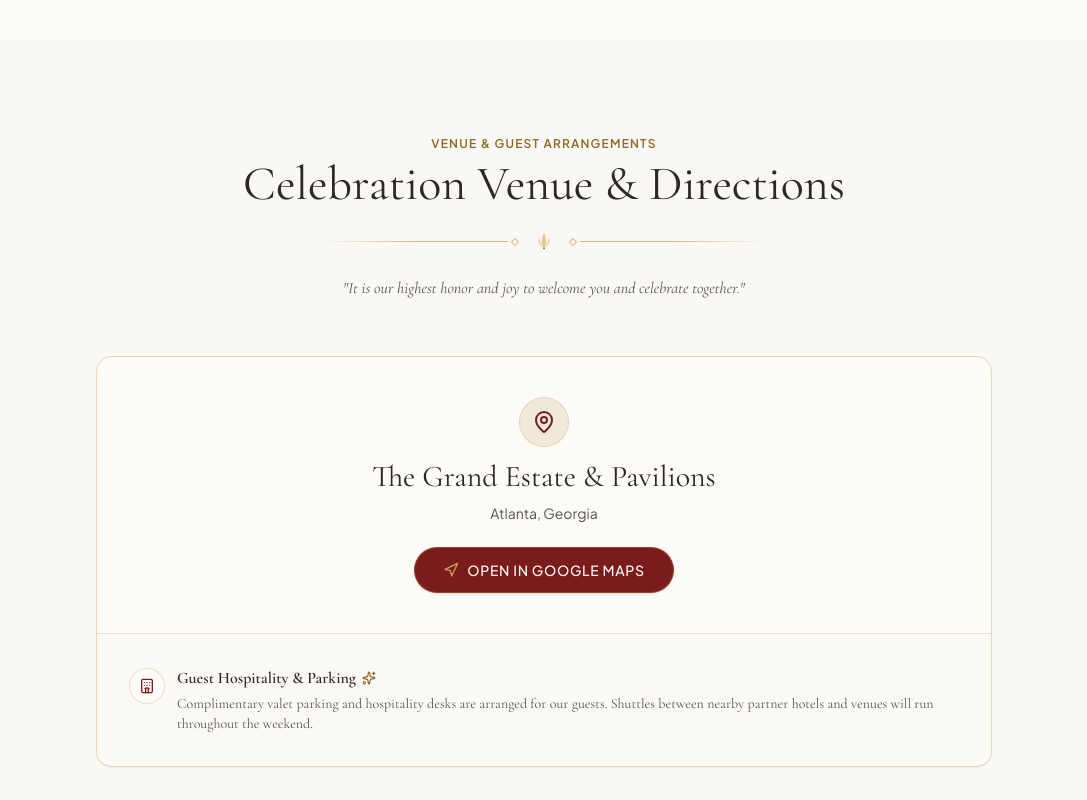
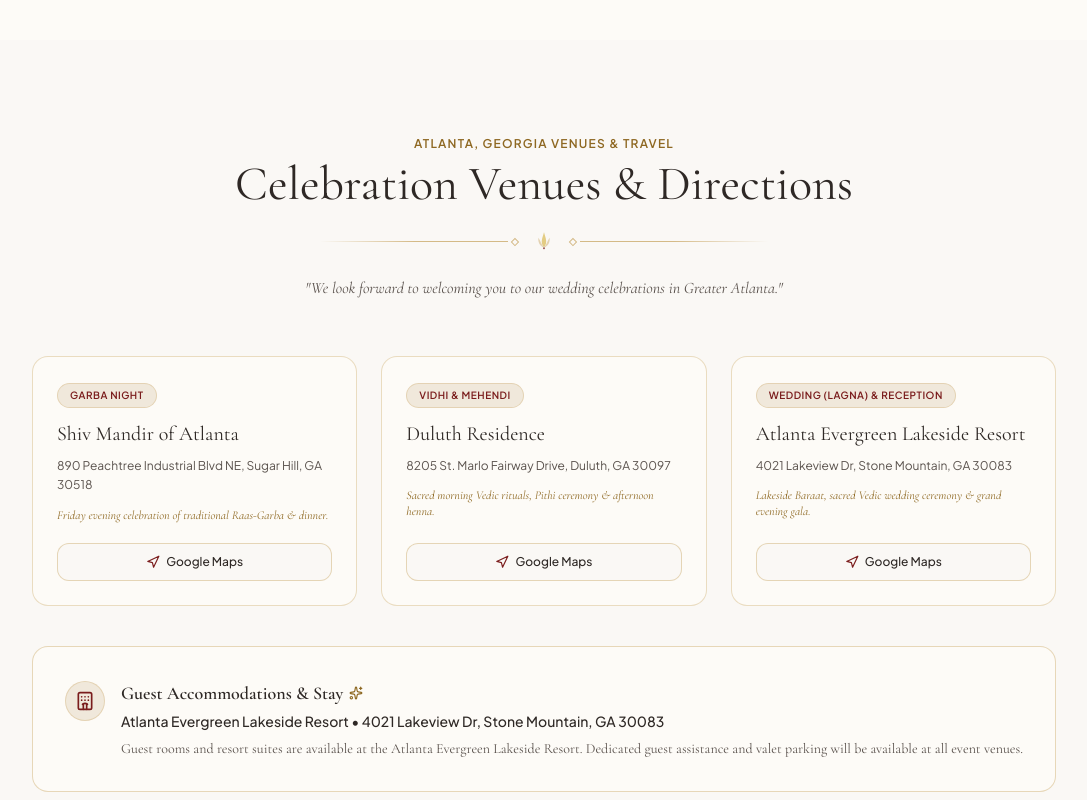
Before and after one commit to ishaan-goswami/Neevedita-and-Shreyas, a React (Vite) app: page / in a window 1280 px wide. Shown: the part 1460-2260 px from the top of the page, without its empty margins (96-1183 px from the left). Built offline with nearby package versions, Linux system fonts and the light colour scheme.

Commit message:
feat: add real venue addresses for Garba, Vidhi, Lagna, and Reception

```diff
--- a/src/components/VenueSection.tsx
+++ b/src/components/VenueSection.tsx
@@ -1,69 +1,85 @@
 import React from 'react';
 import { weddingConfig } from '../weddingConfig';
 import { MandalaDivider } from './MandalaDivider';
-import { MapPin, Hotel, Navigation, Sparkles } from 'lucide-react';
+import { Hotel, Navigation, Sparkles } from 'lucide-react';
 
 export const VenueSection: React.FC = () => {
-  const { venueOverview } = weddingConfig;
+  const { venuesList, venueOverview } = weddingConfig;
 
   return (
     <section id="overview" className="py-16 sm:py-24 px-4 bg-ivory-100/60 relative">
-      <div className="max-w-4xl mx-auto">
+      <div className="max-w-5xl mx-auto">
         {/* Section Header */}
         <div className="text-center max-w-2xl mx-auto mb-14">
           <p className="text-xs uppercase tracking-widest text-gold-dark font-semibold mb-2">
-            Venue & Guest Arrangements
+            Atlanta, Georgia Venues & Travel
           </p>
           <h2 className="text-3xl sm:text-4xl md:text-5xl font-serif text-charcoal font-normal">
-            Celebration Venue & Directions
+            Celebration Venues & Directions
           </h2>
           <MandalaDivider className="my-5" />
           <p className="text-sm sm:text-base text-charcoal-light font-serif italic">
-            "It is our highest honor and joy to welcome you and celebrate together."
+            "We look forward to welcoming you to our wedding celebrations in Greater Atlanta."
           </p>
         </div>
 
-        {/* Venue Information Card */}
-        <div className="bg-ivory-50 rounded-2xl border border-gold/40 shadow-sm overflow-hidden mb-8">
-          <div className="p-8 sm:p-10 text-center max-w-2xl mx-auto">
-            <span className="inline-flex p-3 rounded-full bg-sandstone/60 border border-gold/30 text-maroon mb-3">
-              <MapPin className="w-6 h-6" />
+        {/* 3 Main Celebration Venues Grid */}
+        <div className="grid md:grid-cols-3 gap-6 mb-10">
+          {venuesList.map((v, i) => (
+            <div
+              key={i}
+              className="bg-ivory-50 rounded-2xl border border-gold/35 shadow-xs hover:border-gold/70 transition-all p-6 flex flex-col justify-between"
+            >
+              <div>
+                <span className="inline-block px-3 py-1 rounded-full bg-sandstone/60 border border-gold/30 text-maroon text-[10px] font-semibold uppercase tracking-wider mb-3">
+                  {v.role}
                 </span>
 
-            <h3 className="text-2xl sm:text-3xl font-serif text-charcoal font-normal mb-2">
-              {venueOverview.name}
+                <h3 className="text-xl font-serif text-charcoal font-normal mb-2">
+                  {v.name}
                 </h3>
 
-            <p className="text-xs sm:text-sm text-charcoal-light font-sans max-w-md mx-auto mb-6 leading-relaxed">
-              {venueOverview.fullAddress}
+                <p className="text-xs text-charcoal-light font-sans mb-3 leading-relaxed">
+                  {v.address}
                 </p>
 
+                {v.note && (
+                  <p className="text-xs text-gold-dark font-serif italic mb-5">
+                    {v.note}
+                  </p>
+                )}
+              </div>
+
               <a
-              href={venueOverview.googleMapsDirectionsUrl}
+                href={v.googleMapsUrl}
                 target="_blank"
                 rel="noopener noreferrer"
-              className="inline-flex items-center space-x-2 px-7 py-3 rounded-full bg-maroon hover:bg-maroon-dark text-ivory-50 text-xs sm:text-sm font-medium tracking-wider uppercase shadow transition-all duration-200 border border-gold/30"
+                className="w-full inline-flex items-center justify-center space-x-1.5 px-4 py-2.5 rounded-xl bg-ivory-100 hover:bg-gold-light/30 border border-gold/40 text-xs text-charcoal font-medium transition-colors"
               >
-              <Navigation className="w-4 h-4 text-gold" />
-              <span>Open in Google Maps</span>
+                <Navigation className="w-3.5 h-3.5 text-maroon" />
+                <span>Google Maps</span>
               </a>
             </div>
+          ))}
+        </div>
 
-          {/* Hospitality & Stay Details */}
-          <div className="border-t border-gold/30 p-6 sm:p-8 bg-ivory-100/50">
-            <div className="flex items-start space-x-3">
-              <div className="w-9 h-9 rounded-full bg-ivory-50 border border-gold/30 flex items-center justify-center flex-shrink-0 mt-0.5">
-                <Hotel className="w-4 h-4 text-maroon" />
+        {/* Accommodations & Guest Info Card */}
+        <div className="bg-ivory-50 rounded-2xl border border-gold/40 p-6 sm:p-8 shadow-xs">
+          <div className="flex items-start space-x-4">
+            <div className="w-10 h-10 rounded-full bg-sandstone/60 border border-gold/30 flex items-center justify-center flex-shrink-0 mt-0.5">
+              <Hotel className="w-5 h-5 text-maroon" />
             </div>
             <div className="space-y-1">
-                <h4 className="font-serif text-base font-semibold text-charcoal flex items-center space-x-1.5">
-                  <span>Guest Hospitality & Parking</span>
+              <h4 className="font-serif text-lg font-semibold text-charcoal flex items-center space-x-1.5">
+                <span>Guest Accommodations & Stay</span>
                 <Sparkles className="w-3.5 h-3.5 text-gold-dark" />
               </h4>
-                <p className="text-xs sm:text-sm text-charcoal-light font-serif leading-relaxed">
+              <p className="text-xs sm:text-sm text-charcoal font-medium">
+                {venueOverview.name} • {venueOverview.fullAddress}
+              </p>
+              <p className="text-xs sm:text-sm text-charcoal-light font-serif leading-relaxed pt-1">
                 {venueOverview.accommodationsNote}
               </p>
-              </div>
             </div>
           </div>
         </div>
--- a/src/weddingConfig.ts
+++ b/src/weddingConfig.ts
@@ -44,6 +44,13 @@
   weddingDate: string; // ISO date for countdown
   displayDateText: string;
   locationCity: string;
+  venuesList: {
+    role: string;
+    name: string;
+    address: string;
+    googleMapsUrl: string;
+    note?: string;
+  }[];
   venueOverview: {
     name: string;
     cityState: string;
@@ -83,12 +90,36 @@
   displayDateText: "May 28 – 30, 2027",
   locationCity: "Atlanta, Georgia",
 
+  venuesList: [
+    {
+      role: "Garba Night",
+      name: "Shiv Mandir of Atlanta",
+      address: "890 Peachtree Industrial Blvd NE, Sugar Hill, GA 30518",
+      googleMapsUrl: "https://maps.google.com/?q=Shiv+Mandir+of+Atlanta,+890+Peachtree+Industrial+Blvd+NE,+Sugar+Hill,+GA+30518",
+      note: "Friday evening celebration of traditional Raas-Garba & dinner."
+    },
+    {
+      role: "Vidhi & Mehendi",
+      name: "Duluth Residence",
+      address: "8205 St. Marlo Fairway Drive, Duluth, GA 30097",
+      googleMapsUrl: "https://maps.google.com/?q=8205+St.+Marlo+Fairway+Drive,+Duluth,+GA+30097",
+      note: "Sacred morning Vedic rituals, Pithi ceremony & afternoon henna."
+    },
+    {
+      role: "Wedding (Lagna) & Reception",
+      name: "Atlanta Evergreen Lakeside Resort",
+      address: "4021 Lakeview Dr, Stone Mountain, GA 30083",
+      googleMapsUrl: "https://maps.google.com/?q=Atlanta+Evergreen+Lakeside+Resort,+4021+Lakeview+Dr,+Stone+Mountain,+GA+30083",
+      note: "Lakeside Baraat, sacred Vedic wedding ceremony & grand evening gala."
+    }
+  ],
+
   venueOverview: {
-    name: "The Grand Estate & Pavilions",
-    cityState: "Atlanta, Georgia",
-    fullAddress: "Atlanta, Georgia",
-    googleMapsDirectionsUrl: "https://maps.google.com/?q=Atlanta+Georgia",
-    accommodationsNote: "Complimentary valet parking and hospitality desks are arranged for our guests. Shuttles between nearby partner hotels and venues will run throughout the weekend."
+    name: "Atlanta Evergreen Lakeside Resort",
+    cityState: "Stone Mountain, Georgia",
+    fullAddress: "4021 Lakeview Dr, Stone Mountain, GA 30083",
+    googleMapsDirectionsUrl: "https://maps.google.com/?q=Atlanta+Evergreen+Lakeside+Resort,+4021+Lakeview+Dr,+Stone+Mountain,+GA+30083",
+    accommodationsNote: "Guest rooms and resort suites are available at the Atlanta Evergreen Lakeside Resort. Dedicated guest assistance and valet parking will be available at all event venues."
   },
 
   events: [
@@ -99,20 +130,20 @@
       date: "Friday, May 28, 2027",
       time: "1:00 PM – 4:30 PM",
       muhuratNote: "Henna stations open at 1:15 PM",
-      venueName: "The Garden Pavilion",
-      hallName: "Sunlit Floral Terrace",
-      cityState: "Atlanta, Georgia",
-      address: "Atlanta, Georgia",
+      venueName: "Duluth Residence",
+      hallName: "Outdoor Garden Terrace & Lawns",
+      cityState: "Duluth, GA",
+      address: "8205 St. Marlo Fairway Drive, Duluth, GA 30097",
       dressCode: "Pastels, Festive Florals, or Light Traditional",
       dressCodeColorHex: "#059669",
       dressCodeSuggestion: "Breezy kurtas, light lehengas, or comfortable festive wear for henna application and socializing.",
-      description: "An intimate, colorful gathering with delicate henna application, fresh chai, savory street bites, and soulful music as celebrations begin.",
+      description: "An intimate, colorful gathering with delicate henna application, savory Indian street fare, fresh chai, and music as our wedding celebrations kick off.",
       iconName: "flower",
-      googleMapsUrl: "https://maps.google.com/?q=Atlanta+Georgia",
+      googleMapsUrl: "https://maps.google.com/?q=8205+St.+Marlo+Fairway+Drive,+Duluth,+GA+30097",
       calendarEvent: {
         title: "Shreyas & Neevedita — Mehendi Celebration",
         description: "Join us for an afternoon of henna, music, and lunch.",
-        location: "The Garden Pavilion, Atlanta, Georgia",
+        location: "8205 St. Marlo Fairway Drive, Duluth, GA 30097",
         startDate: "20270528T130000Z",
         endDate: "20270528T163000Z"
       }
@@ -124,20 +155,20 @@
       date: "Friday, May 28, 2027",
       time: "6:30 PM onwards",
       muhuratNote: "Aarti at 7:00 PM • Raas-Garba follows",
-      venueName: "The Grand Celebration Hall",
-      hallName: "Main Ballroom & Dance Floor",
-      cityState: "Atlanta, Georgia",
-      address: "Atlanta, Georgia",
+      venueName: "Shiv Mandir of Atlanta",
+      hallName: "Community Celebration Hall",
+      cityState: "Sugar Hill, GA",
+      address: "890 Peachtree Industrial Blvd NE, Sugar Hill, GA 30518",
       dressCode: "Vibrant Chaniya Cholis, Kediya, Kurtas, or Colorful Ethnic",
       dressCodeColorHex: "#D97706",
       dressCodeSuggestion: "Comfortable footwear ready for continuous Garba circles, spinning Dandiya Raas, and dhol beats!",
       description: "An electrifying evening of traditional Gujarati Garba, spinning Dandiya Raas with sticks, live energetic percussion, and an authentic dinner spread.",
       iconName: "music",
-      googleMapsUrl: "https://maps.google.com/?q=Atlanta+Georgia",
+      googleMapsUrl: "https://maps.google.com/?q=Shiv+Mandir+of+Atlanta,+890+Peachtree+Industrial+Blvd+NE,+Sugar+Hill,+GA+30518",
       calendarEvent: {
         title: "Shreyas & Neevedita — Garba & Raas Night",
         description: "A high-energy night of Garba, Dandiya Raas, music, and dinner.",
-        location: "The Grand Celebration Hall, Atlanta, Georgia",
+        location: "Shiv Mandir of Atlanta, 890 Peachtree Industrial Blvd NE, Sugar Hill, GA 30518",
         startDate: "20270528T183000Z",
         endDate: "20270528T233000Z"
       }
@@ -149,20 +180,20 @@
       date: "Saturday, May 29, 2027",
       time: "9:30 AM – 1:30 PM",
       muhuratNote: "Puja begins promptly at 9:45 AM",
-      venueName: "The Heritage Courtyard",
-      hallName: "The Sacred Mandap Hall",
-      cityState: "Atlanta, Georgia",
-      address: "Atlanta, Georgia",
+      venueName: "Duluth Residence",
+      hallName: "The Sacred Mandap Pavilion",
+      cityState: "Duluth, GA",
+      address: "8205 St. Marlo Fairway Drive, Duluth, GA 30097",
       dressCode: "Sunshine Yellow, Ochre, Gold, or Traditional Cotton/Silk",
       dressCodeColorHex: "#EAB308",
       dressCodeSuggestion: "Traditional Indian attire for prayer ceremonies and getting ready for joyful haldi/pithi flower showers.",
       description: "Auspicious Vedic prayers including Mandap Mahurat, Grah Shanti to invoke planetary harmony, and the joyful Pithi ceremony blessed with turmeric and flower showers.",
       iconName: "sun",
-      googleMapsUrl: "https://maps.google.com/?q=Atlanta+Georgia",
+      googleMapsUrl: "https://maps.google.com/?q=8205+St.+Marlo+Fairway+Drive,+Duluth,+GA+30097",
       calendarEvent: {
         title: "Shreyas & Neevedita — Vidhi (Mandap Mahurat & Pithi)",
         description: "Sacred morning Vedic rituals and Pithi ceremony followed by traditional lunch.",
-        location: "The Heritage Courtyard, Atlanta, Georgia",
+        location: "8205 St. Marlo Fairway Drive, Duluth, GA 30097",
         startDate: "20270529T093000Z",
         endDate: "20270529T133000Z"
       }
@@ -174,20 +205,20 @@
       date: "Sunday, May 30, 2027",
       time: "10:00 AM (Baraat) • 11:30 AM (Lagna Muhurat)",
       muhuratNote: "Auspicious Vivah Muhurat: 11:45 AM",
-      venueName: "The Royal Wedding Lawns",
-      hallName: "The Grand Mandap of Pillars",
-      cityState: "Atlanta, Georgia",
-      address: "Atlanta, Georgia",
+      venueName: "Atlanta Evergreen Lakeside Resort",
+      hallName: "Lakeside Mandap Lawn & Ballroom",
+      cityState: "Stone Mountain, GA",
+      address: "4021 Lakeview Dr, Stone Mountain, GA 30083",
       dressCode: "Royal Traditional Indian Silk (Pastels, Ivory, Gold, or Silk Sarees)",
       dressCodeColorHex: "#B45309",
       dressCodeSuggestion: "Sherwanis, Bandhgalas, Kurtas with Jackets, Kanjivaram/Banarasi Sarees, or Royal Lehengas.",
       description: "The groom's joyful procession (Baraat) followed by the garland exchange (Jaimala) and sacred Vedic marriage rites around the Agni (Pheras & Saptapadi).",
       iconName: "flame",
-      googleMapsUrl: "https://maps.google.com/?q=Atlanta+Georgia",
+      googleMapsUrl: "https://maps.google.com/?q=Atlanta+Evergreen+Lakeside+Resort,+4021+Lakeview+Dr,+Stone+Mountain,+GA+30083",
       calendarEvent: {
         title: "Shreyas & Neevedita — Shubh Lagna (Wedding Ceremony)",
         description: "The sacred Vedic wedding ceremony, Baraat, and vows around the holy fire.",
-        location: "The Royal Wedding Lawns, Atlanta, Georgia",
+        location: "Atlanta Evergreen Lakeside Resort, 4021 Lakeview Dr, Stone Mountain, GA 30083",
         startDate: "20270530T100000Z",
         endDate: "20270530T143000Z"
       }
@@ -199,20 +230,20 @@
       date: "Sunday, May 30, 2027",
       time: "6:30 PM onwards",
       muhuratNote: "Newlyweds Entrance at 7:30 PM",
-      venueName: "The Grand Crystal Ballroom",
-      hallName: "Main Crystal Ballroom & Terrace",
-      cityState: "Atlanta, Georgia",
-      address: "Atlanta, Georgia",
+      venueName: "Atlanta Evergreen Lakeside Resort",
+      hallName: "The Grand Evergreen Ballroom",
+      cityState: "Stone Mountain, GA",
+      address: "4021 Lakeview Dr, Stone Mountain, GA 30083",
       dressCode: "Black Tie / Indo-Western Glamour / Formal Evening Wear",
       dressCodeColorHex: "#7C3AED",
       dressCodeSuggestion: "Tuxedos, formal suits, bandhgalas, evening gowns, or embellished designer sarees.",
       description: "An unforgettable evening celebrating the newly married couple with heartfelt family toasts, live music, a royal banquet dinner, and dancing.",
       iconName: "sparkles",
-      googleMapsUrl: "https://maps.google.com/?q=Atlanta+Georgia",
+      googleMapsUrl: "https://maps.google.com/?q=Atlanta+Evergreen+Lakeside+Resort,+4021+Lakeview+Dr,+Stone+Mountain,+GA+30083",
       calendarEvent: {
         title: "Shreyas & Neevedita — Wedding Reception",
         description: "Celebrate the newlyweds with royal dinner, toasts, and music.",
-        location: "The Grand Crystal Ballroom, Atlanta, Georgia",
+        location: "Atlanta Evergreen Lakeside Resort, 4021 Lakeview Dr, Stone Mountain, GA 30083",
         startDate: "20270530T183000Z",
         endDate: "20270530T233000Z"
       }
```
Lines whose indentation alone changed are shown as unchanged.
